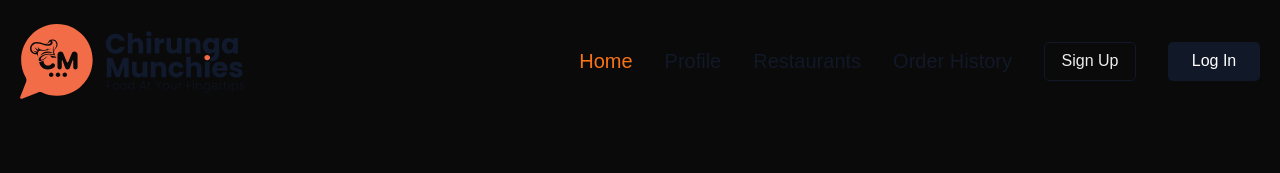
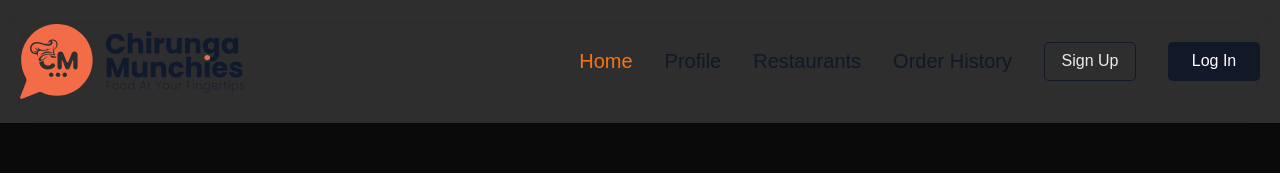
Before and after one commit to Omikhe/food-delivery-system, a Next.js app: page / in a window 1280 px wide. Shown: the top 173 px of the page. Built offline with nearby package versions, Linux system fonts and the light colour scheme.

Commit message:
add sticky and blur to navbar

```diff
--- a/app/components/layout/navbar.tsx
+++ b/app/components/layout/navbar.tsx
@@ -20,7 +20,7 @@ export default function Navbar() {
     ];
 
     return (
-        <main className="flex flex-col relative">
+        <main className="flex flex-col sticky top-0 z-50 md:bg-white/15 md:backdrop-blur-lg">
             {/* Top header */}
             <div className="flex justify-between items-center py-6 px-5 max-w-7xl mx-auto w-full">
                 <Image
@@ -32,7 +32,7 @@ export default function Navbar() {
                 />
 
                 {/* Desktop Navigation */}
-                <nav className="hidden lg:flex items-center space-x-8">
+                <nav className="hidden lg:flex items-center space-x-8 ">
                     {navItems.map((item) => (
                         <Link
                             key={item.title}
```
